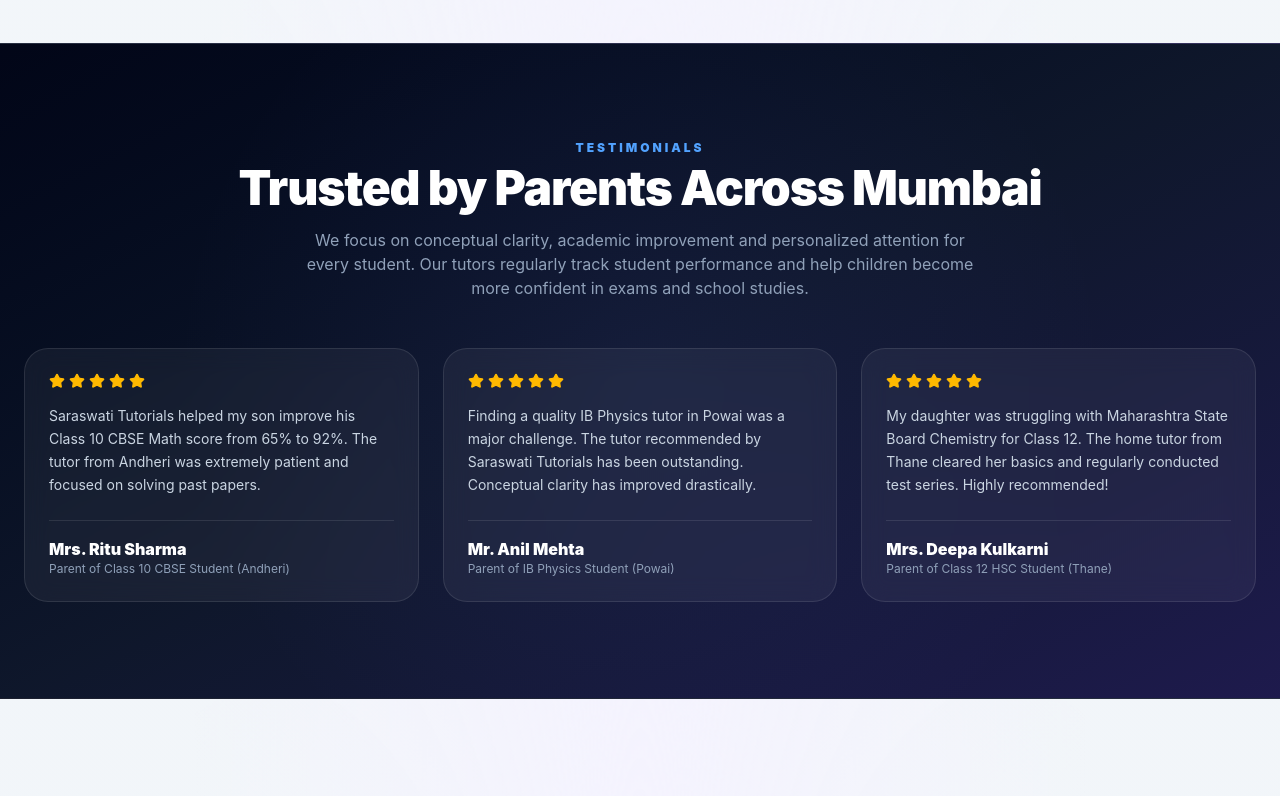
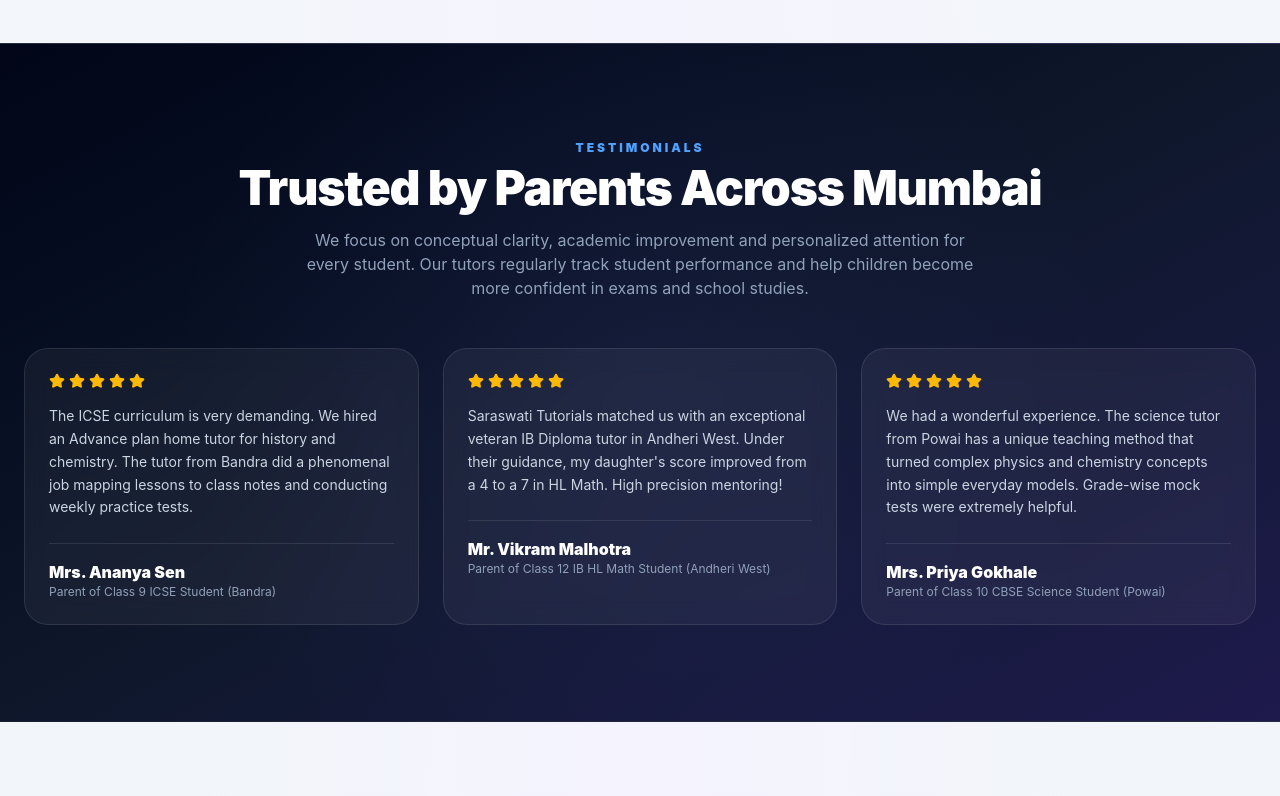
Before and after one commit to sa-gar/saraswati-tutorial1, a React (Vite) app in the folder frontend/: page /mumbai in a window 1280 px wide. Shown: the part 8775-9571 px from the top of the page. Built offline with nearby package versions, Linux system fonts and the light colour scheme; no server answers.

Commit message:
feat: implement HomePage and MumbaiPage components with location-based redirection and navigation logic

```diff
--- a/frontend/src/pages/HomePage.jsx
+++ b/frontend/src/pages/HomePage.jsx
@@ -1032,7 +1032,7 @@
     {
       title: "Graduation Tuition",
       desc: "Expert guidance for university courses, engineering, commerce, sciences, and degree syllabus matching.",
-      image: "https://images.unsplash.com/photo-1523050854058-8df90110c9f1?auto=format&fit=crop&q=80&w=400"
+      image: "https://images.unsplash.com/photo-1512820790803-83ca734da794?auto=format&fit=crop&q=80&w=400"
     }
   ];
 
--- a/frontend/src/pages/MumbaiPage.jsx
+++ b/frontend/src/pages/MumbaiPage.jsx
@@ -392,7 +392,7 @@
     {
       title: "Graduation Tuition",
       desc: "Expert guidance for university courses, engineering, commerce, sciences, and degree syllabus matching.",
-      image: "https://images.unsplash.com/photo-1523050854058-8df90110c9f1?auto=format&fit=crop&q=80&w=400"
+      image: "https://images.unsplash.com/photo-1512820790803-83ca734da794?auto=format&fit=crop&q=80&w=400"
     }
   ];
 
@@ -404,22 +404,22 @@
 
   const testimonials = [
     {
-      name: "Mrs. Ritu Sharma",
-      location: "Andheri",
-      role: "Parent of Class 10 CBSE Student",
-      text: "Saraswati Tutorials helped my son improve his Class 10 CBSE Math score from 65% to 92%. The tutor from Andheri was extremely patient and focused on solving past papers."
+      name: "Mrs. Ananya Sen",
+      location: "Bandra",
+      role: "Parent of Class 9 ICSE Student",
+      text: "The ICSE curriculum is very demanding. We hired an Advance plan home tutor for history and chemistry. The tutor from Bandra did a phenomenal job mapping lessons to class notes and conducting weekly practice tests."
     },
     {
-      name: "Mr. Anil Mehta",
-      location: "Powai",
-      role: "Parent of IB Physics Student",
-      text: "Finding a quality IB Physics tutor in Powai was a major challenge. The tutor recommended by Saraswati Tutorials has been outstanding. Conceptual clarity has improved drastically."
+      name: "Mr. Vikram Malhotra",
+      location: "Andheri West",
+      role: "Parent of Class 12 IB HL Math Student",
+      text: "Saraswati Tutorials matched us with an exceptional veteran IB Diploma tutor in Andheri West. Under their guidance, my daughter's score improved from a 4 to a 7 in HL Math. High precision mentoring!"
     },
     {
-      name: "Mrs. Deepa Kulkarni",
-      location: "Thane",
-      role: "Parent of Class 12 HSC Student",
-      text: "My daughter was struggling with Maharashtra State Board Chemistry for Class 12. The home tutor from Thane cleared her basics and regularly conducted test series. Highly recommended!"
+      name: "Mrs. Priya Gokhale",
+      location: "Powai",
+      role: "Parent of Class 10 CBSE Science Student",
+      text: "We had a wonderful experience. The science tutor from Powai has a unique teaching method that turned complex physics and chemistry concepts into simple everyday models. Grade-wise mock tests were extremely helpful."
     }
   ];
 
```
